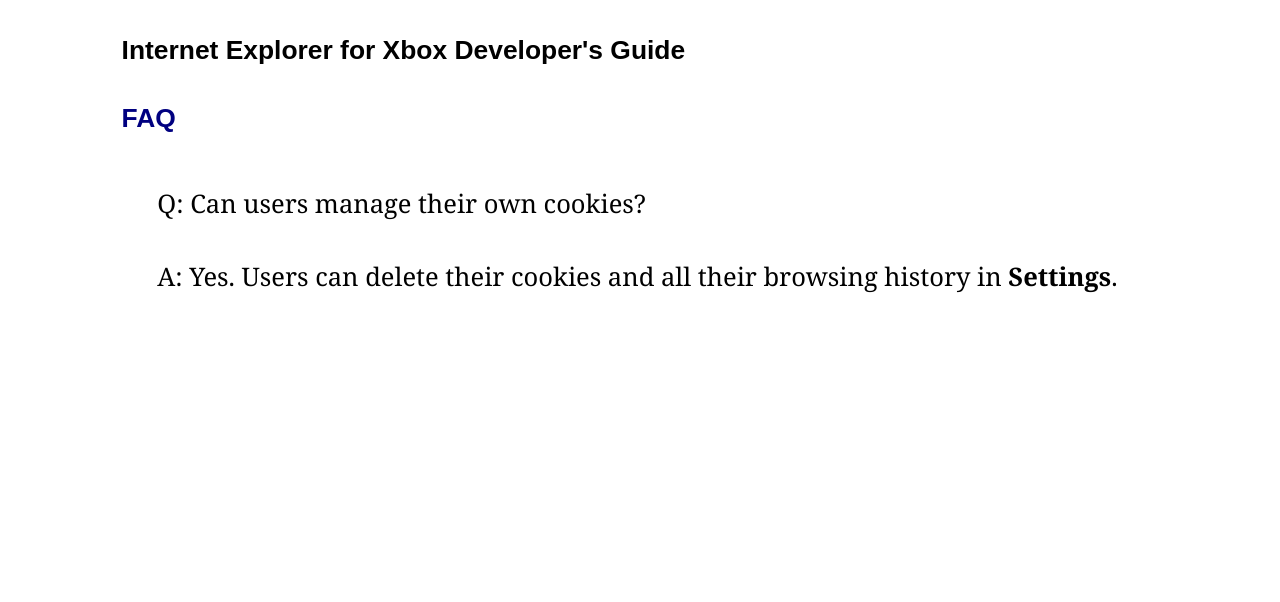
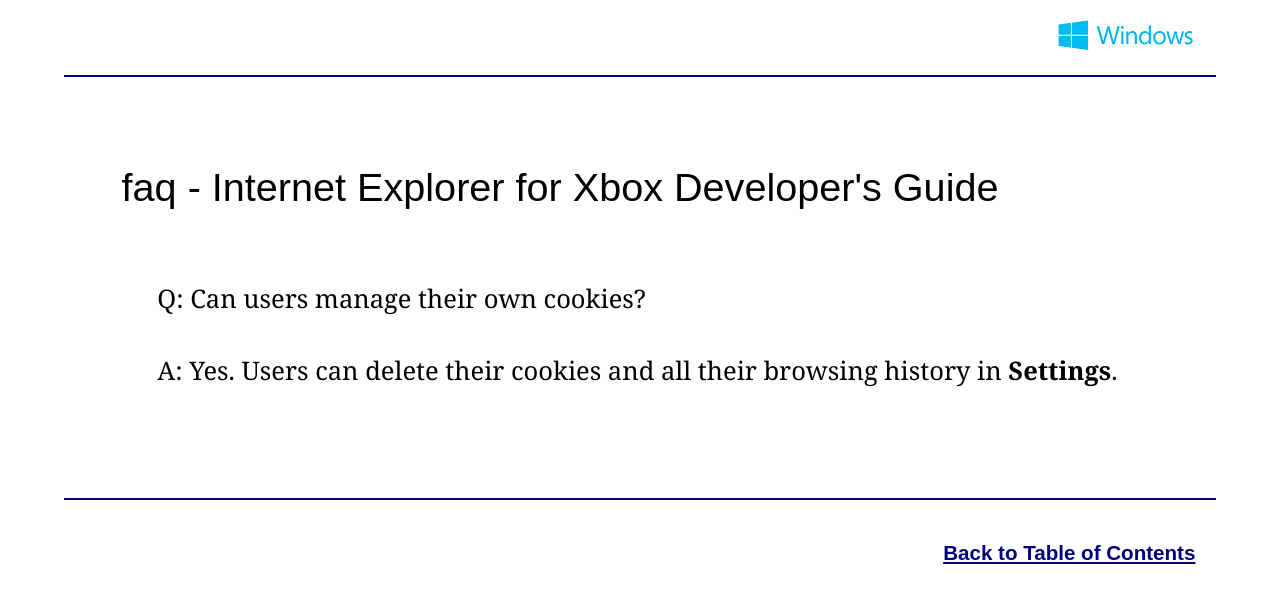
Before and after one commit to jalbertbowden/ie-for-xbox-dev-guide, a plain HTML site: page faq.html in a window 1280 px wide. Drawn offline with Linux system fonts and the light colour scheme.

Commit message:
header
header in all documents

```diff
--- a/faq.html
+++ b/faq.html
@@ -8,22 +8,17 @@
   </head>
   <body>
     <div class="content">
-      <header role="banner"></header>
-      <div class="main" role="main">
+      <header class="banner" role="banner"><a class="logo" href="http://windows.com/"><img src="i/windows-logo-header.png" alt="Windows" /></a></header>
+      <div class="main main-index clearright" role="main">
         <article role="article">
           <section role="region">
-            <h1>Internet Explorer for Xbox Developer's Guide</h1>
-<h1 style='margin-left:-.5in !msorm;margin-left:0in'><a name="_Toc335749384">FAQ</a></h1>
-
-
-
-<p>Q: Can users manage their own cookies?</p>
-
-<p>A: Yes. Users can delete their cookies and all their browsing history in <b>Settings</b>.</p>
-
-          </section></article>
+            <h1 class="indexh"><abbr>faq</abbr> &#45; Internet Explorer for Xbox Developer's Guide</h1>
+            <p>Q: Can users manage their own cookies?</p>
+            <p>A: Yes. Users can delete their cookies and all their browsing history in <b>Settings</b>.</p>
+             </section>
+          </article>
         </div>
-      <footer></footer>
+      <footer class="footer"><h3><a class="next" href="toc.html">Back to Table of Contents</a></h3></footer>
     </div>
   </body>
 </html>
```
Also changed, not shown: 10-inch-design-considerations.html (+3 -4 lines), debugging-and-testing.html (+3 -4 lines), input-methods.html (+3 -4 lines), overview.html (+4 -5 lines), technical-considerations.html (+3 -4 lines), toc.html (+1 -1 lines).
